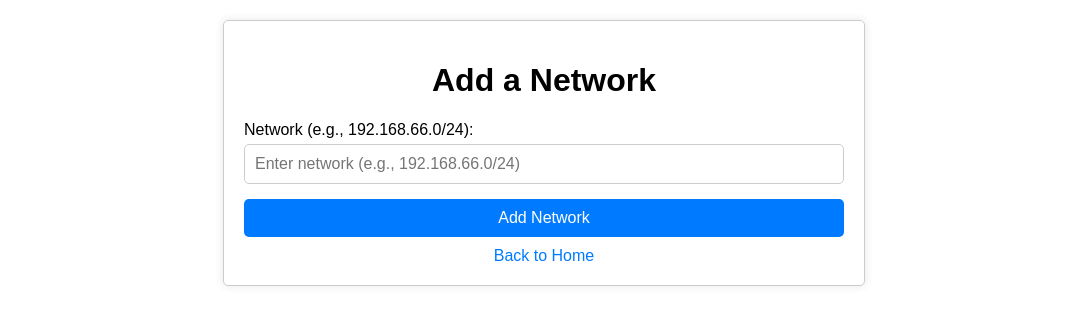
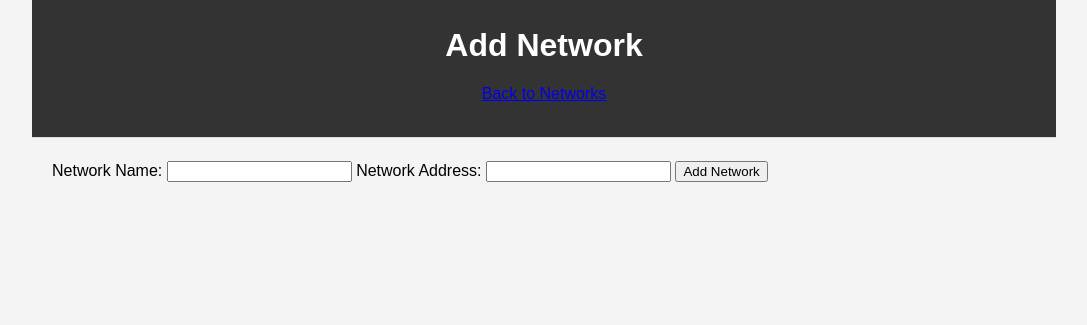
Before and after one commit to silentf666/csnd, a Flask app: page /add_network in a window 1280 px wide. Shown: the top 325 px of the page, without its empty margins (96-1183 px from the left). Run offline with Flask 3, Linux system fonts and the light colour scheme.

Commit message:
stable base 2

```diff
--- a/app.py
+++ b/app.py
@@ -26,25 +26,62 @@
         config.read(config_file_path)
     return config
 
+def read_networks():
+    config = configparser.ConfigParser()
+    config.read(config_file_path)
+    networks = dict(config.items('networks'))
+    return networks
+
+def save_networks(networks):
+    config = configparser.ConfigParser()
+    config.read(config_file_path)
+    config['networks'] = networks
+    with open(config_file_path, 'w') as configfile:
+        config.write(configfile)
+
+def get_network_name_mapping(config_file_path, network_to_translate):
+    """
+    Translate a network CIDR to its corresponding network name based on the configuration file.
+
+    Args:
+        config_file_path (str): Path to the configuration file.
+        network_to_translate (str): The network CIDR to be translated.
+
+    Returns:
+        str: The network name associated with the given CIDR, or the CIDR itself if no name is found.
+    """
+    config = configparser.ConfigParser()
+    config.read(config_file_path)
+
+    # Check if 'networks' section exists
+    if 'networks' in config:
+        # Reverse the mapping from CIDR to name
+        network_mappings = {v: k for k, v in config.items('networks')}
+
+        # Return the network name if found, otherwise return the CIDR itself
+        return network_mappings.get(network_to_translate, network_to_translate)
+
+    # Return the CIDR itself if the 'networks' section is not present
+    return network_to_translate
+
 @app.route('/')
 def index():
     # Load inventory data from file
-    devices_by_network = {}
+    devices_by_network = collections.defaultdict(list)
     try:
         with open('data/inventory.txt', 'r') as f:
-            for line in f:
-                network, ip, mac, hostname = line.strip().split(',', 3)
-                if network not in devices_by_network:
-                    devices_by_network[network] = []
-                devices_by_network[network].append({
-                    'ip': ip,
-                    'mac': mac,
-                    'hostname': hostname
-                })
+            reader = csv.DictReader(f, fieldnames=['network', 'ip', 'mac', 'hostname'])
+            for row in reader:
+                devices_by_network[row['network']].append(row)
     except FileNotFoundError:
-        devices_by_network = {}
+        print("Inventory file not found.")
 
-    return render_template('index.html', devices_by_network=devices_by_network)
+    # Create a mapping of CIDR to network names
+    network_name_mapping = {v: k for k, v in load_config().items('networks')}
+
+    # Pass the mapping and devices to the template
+    return render_template('index.html', devices_by_network=devices_by_network, network_name_mapping=network_name_mapping)
+
 
 @app.route('/networks', methods=['GET'])
 def networks():
@@ -54,42 +91,27 @@
 
 @app.route('/add_network', methods=['GET', 'POST'])
 def add_network():
-    config = load_config()
     if request.method == 'POST':
         network_name = request.form['network_name']
         network_address = request.form['network_address']
-        if 'networks' not in config:
-            config['networks'] = {}
-
-        # Check if the network is already in the configuration
-        if network_name in config['networks']:
-            return render_template('add_network.html', message=f"Network {network_name} already exists!")
-
-        # Add the new network
-        config['networks'][network_name] = network_address
-        with open(config_file_path, 'w') as configfile:
-            config.write(configfile)
+        networks = read_networks()
+        networks[network_name] = network_address
+        save_networks(networks)
         return redirect(url_for('networks'))
     return render_template('add_network.html')
 
 @app.route('/edit_network/<network_name>', methods=['GET', 'POST'])
 def edit_network(network_name):
-    config = load_config()
-    networks = dict(config.items('networks'))
-
+    networks = read_networks()
     if request.method == 'POST':
         new_network_name = request.form['network_name']
         network_address = request.form['network_address']
-
         if new_network_name != network_name:
             del networks[network_name]
             networks[new_network_name] = network_address
         else:
             networks[network_name] = network_address
-
-        config['networks'] = networks
-        with open(config_file_path, 'w') as configfile:
-            config.write(configfile)
+        save_networks(networks)
         return redirect(url_for('networks'))
 
     network_address = networks.get(network_name, '')
--- a/config/settings.ini
+++ b/config/settings.ini
@@ -4,6 +4,4 @@
 workers = 30
 
 [networks]
-192.168.66.0/24 = 192.168.66.0/24
-192.168.22.0/24 = 192.168.22.0/24
-192.168.0.0/24 = 192.168.0.0/24
+backup2 = 192.168.33.0/24
--- a/templates/add_network.html
+++ b/templates/add_network.html
@@ -4,77 +4,25 @@
     <meta charset="UTF-8">
     <meta name="viewport" content="width=device-width, initial-scale=1.0">
     <title>Add Network</title>
-    <style>
-        body {
-            font-family: Arial, sans-serif;
-            margin: 20px;
-        }
-        .container {
-            max-width: 600px;
-            margin: auto;
-            padding: 20px;
-            border: 1px solid #ccc;
-            border-radius: 5px;
-            box-shadow: 0px 0px 10px rgba(0, 0, 0, 0.1);
-        }
-        h1 {
-            text-align: center;
-        }
-        form {
-            display: flex;
-            flex-direction: column;
-        }
-        label {
-            margin-bottom: 5px;
-        }
-        input[type="text"] {
-            padding: 10px;
-            margin-bottom: 15px;
-            border: 1px solid #ccc;
-            border-radius: 5px;
-            font-size: 16px;
-        }
-        input[type="submit"] {
-            padding: 10px;
-            background-color: #007bff;
-            color: white;
-            border: none;
-            border-radius: 5px;
-            cursor: pointer;
-            font-size: 16px;
-        }
-        input[type="submit"]:hover {
-            background-color: #0056b3;
-        }
-        a {
-            display: block;
-            margin-top: 10px;
-            text-align: center;
-            color: #007bff;
-            text-decoration: none;
-        }
-        a:hover {
-            text-decoration: underline;
-        }
-        .message {
-            text-align: center;
-            color: red;
-            margin-bottom: 15px;
-        }
-    </style>
+    <link rel="stylesheet" href="{{ url_for('static', filename='styles.css') }}">
 </head>
 <body>
     <div class="container">
-        <h1>Add a Network</h1>
-        {% if message %}
-        <div class="message">{{ message }}</div>
-        {% endif %}
-        <form method="POST">
-            <label for="network">Network (e.g., 192.168.66.0/24):</label>
-            <input type="text" id="network" name="network" placeholder="Enter network (e.g., 192.168.66.0/24)" required>
-            <input type="submit" value="Add Network">
-        </form>
-        <a href="{{ url_for('index') }}">Back to Home</a>
+        <header>
+            <h1>Add Network</h1>
+            <nav>
+                <a href="{{ url_for('networks') }}" class="back-home">Back to Networks</a>
+            </nav>
+        </header>
+        <main>
+            <form method="POST">
+                <label for="network_name">Network Name:</label>
+                <input type="text" id="network_name" name="network_name" required>
+                <label for="network_address">Network Address:</label>
+                <input type="text" id="network_address" name="network_address" required>
+                <button type="submit">Add Network</button>
+            </form>
+        </main>
     </div>
 </body>
 </html>
```
Also changed, not shown: data/inventory.txt (+13 -15 lines), templates/index.html (+5 -4 lines), templates/edit_network.html (renamed from templates/edit_networks.html).
